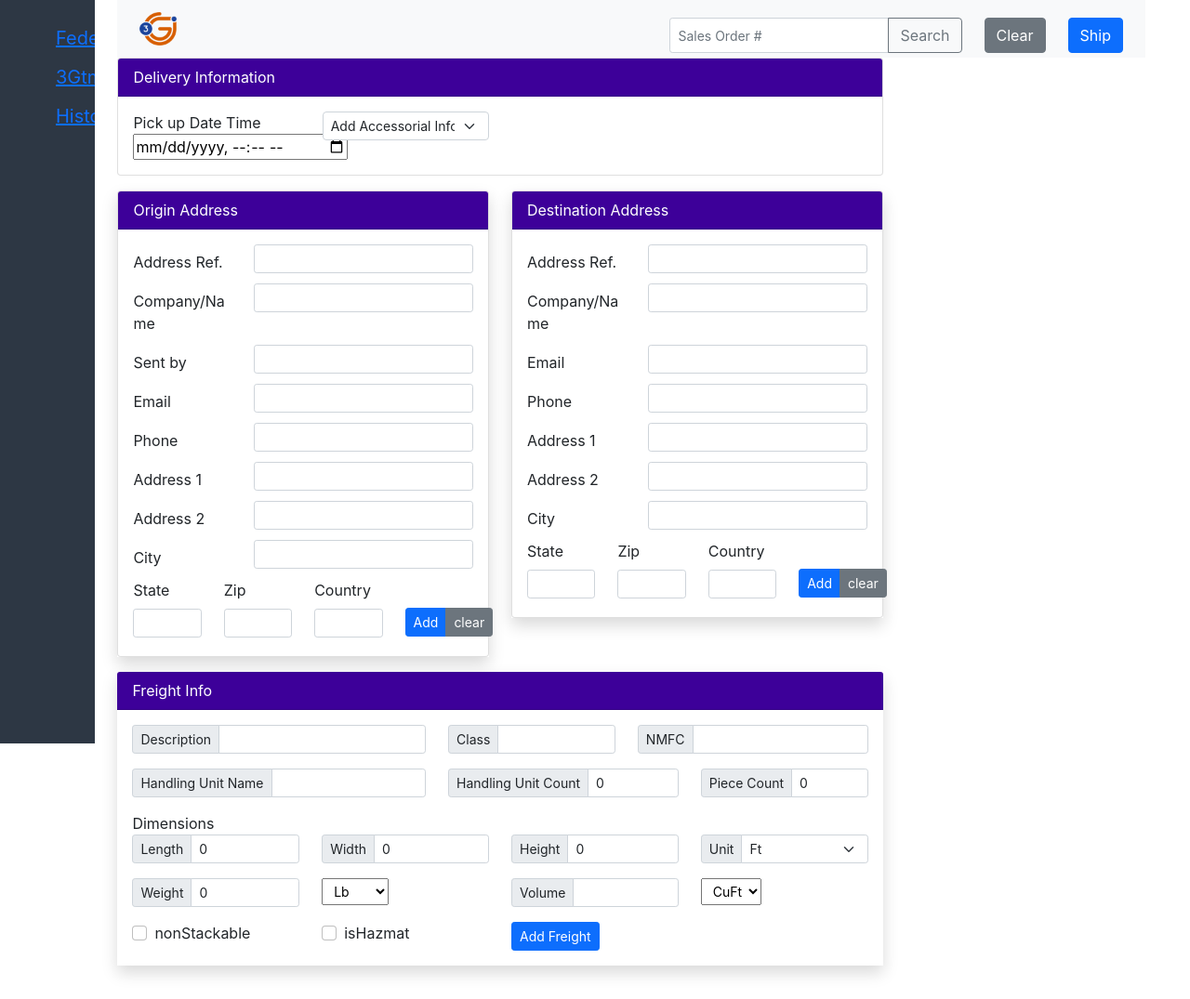
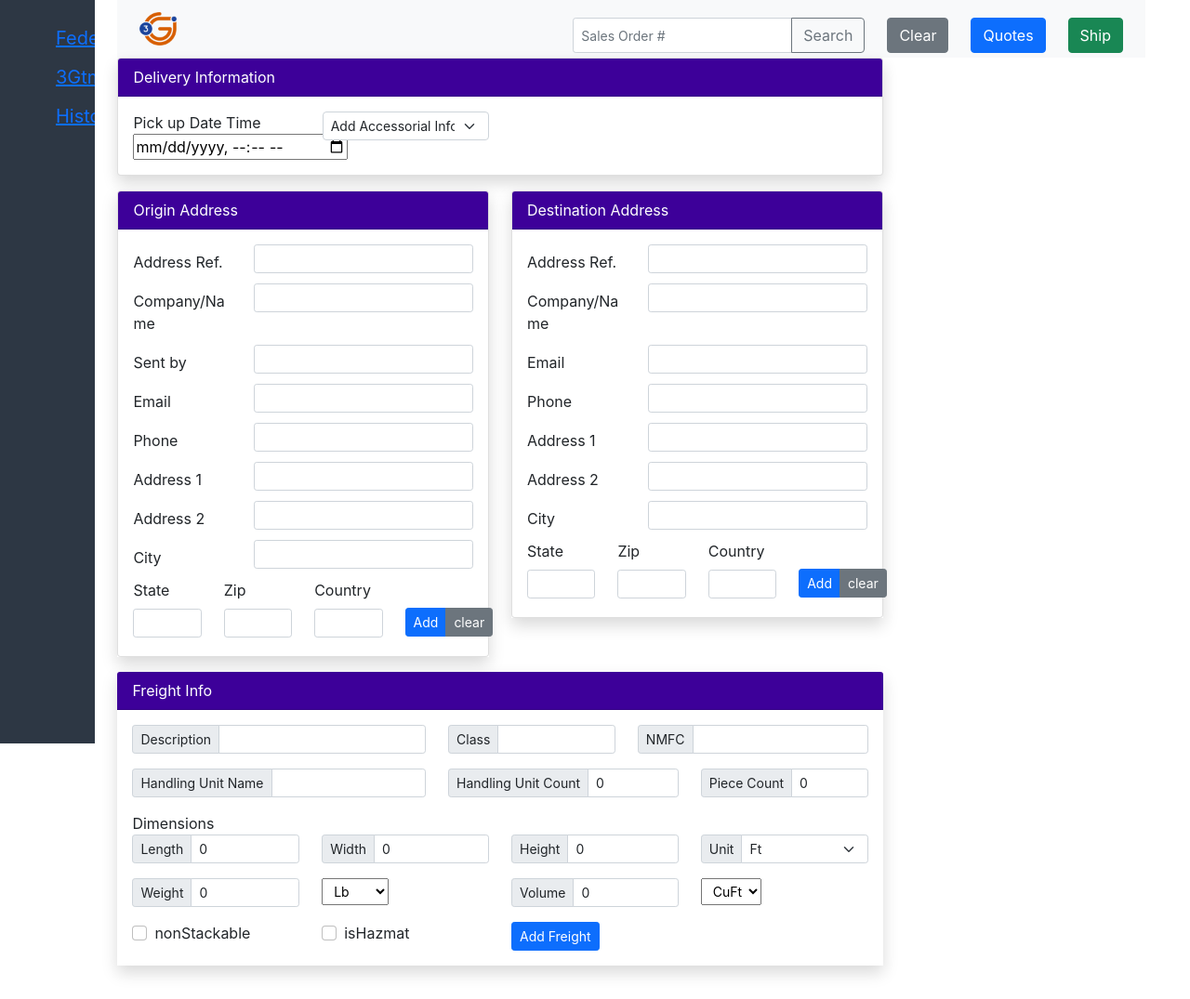
Before and after one commit to rshah18/bpshipapp, a React (Create React App) app: page /3gtms in a window 1280 px wide. Shown: the whole page at 93% size. Built offline with nearby package versions, Linux system fonts and the light colour scheme.

Commit message:
ratecoming

```diff
--- a/src/Screens/TMS/Components/DeliveryDetail.js
+++ b/src/Screens/TMS/Components/DeliveryDetail.js
@@ -46,7 +46,7 @@ export default function DeliveryDetails(){
 
 
     return(
-        <div className="card" >
+        <div className="card shadow" >
             <div className = "card-header" style={{background:'#3d0099',  color: 'white'}}>
                 Delivery Information
             </div>
--- a/src/Screens/TMS/Components/FreightLine.js
+++ b/src/Screens/TMS/Components/FreightLine.js
@@ -281,8 +281,8 @@ export default function FreightLine(){
                                     <div className="input-group input-group-sm mb-3">
                                         <span className="input-group-text">Volume</span>
                                         <input type="number" className="form-control"
-                                                    value = {vUnit}
-                                                    onChange={event => setVUnit(event.target.value)}
+                                                    value = {vol}
+                                                    onChange={event => setVol(event.target.value)}
                                                     />
                                     </div>
                                     {/* weight*/}
@@ -290,7 +290,7 @@ export default function FreightLine(){
 
                                 <div className = "col-3">
                                     {/* height */}
-                                    <select class="form-select-sm" value ={vol} onChange= {val=>setVol(val.target.value)}>
+                                    <select class="form-select-sm" value ={vUnit} onChange= {val=>setVUnit(val.target.value)}>
                                         <option defaultValue value="CuFt">CuFt</option>
                                         <option value="M3">M3</option>
                                         <option value="CuIn">CuIn</option>
--- a/src/Screens/TMS/MainScreen3Gtms.js
+++ b/src/Screens/TMS/MainScreen3Gtms.js
@@ -5,10 +5,12 @@ import FreightLine from "./Components/FreightLine";
 import FreightList from "./Components/FreightList";
 import DeliveryDetails from "./Components/DeliveryDetail";
 import { FreightContext } from "../../Management/FreightContext";
+import config from '../../Management/Config'
 
 export default function MainScreen3Gtms(){
     const [state, dispatch] = useContext(FreightContext);
     const [docnum, setDocnum] = useState('');
+    const [quotes, setQuotes]   = useState([]);
 
     const AddOrigin = addressVal =>{
         dispatch({type: 'ADD_ORIGIN', payload:addressVal});
@@ -16,6 +18,22 @@ export default function MainScreen3Gtms(){
 
     const AddDestination = addressVal =>{
         dispatch({type: 'ADD_DEST', payload:addressVal});
+    }
+
+    const GetQuotesFunc = () =>{
+        fetch(config.url+'gtms/getrates', {
+            method: 'POST',
+            headers: {
+                'Accept': 'application/json',
+                'Content-Type': 'application/json'
+            },
+            body: JSON.stringify(state)
+        })
+        .then(rep=>rep.json())
+        .then(resp=>{
+
+        })
+        .catch(er=>console.log(er));
     }
 
 
@@ -40,7 +58,10 @@ export default function MainScreen3Gtms(){
                         <button className="btn btn-secondary" >Clear</button>
                     </div>
                     <div className="col-auto">
-                        <button className="btn btn-primary" >Ship</button>
+                        <button className="btn btn-primary" onClick={GetQuotesFunc} >Quotes</button>
+                    </div>
+                    <div className="col-auto">
+                        <button className="btn btn-success" >Ship</button>
                     </div>
 
                 </div>
```
